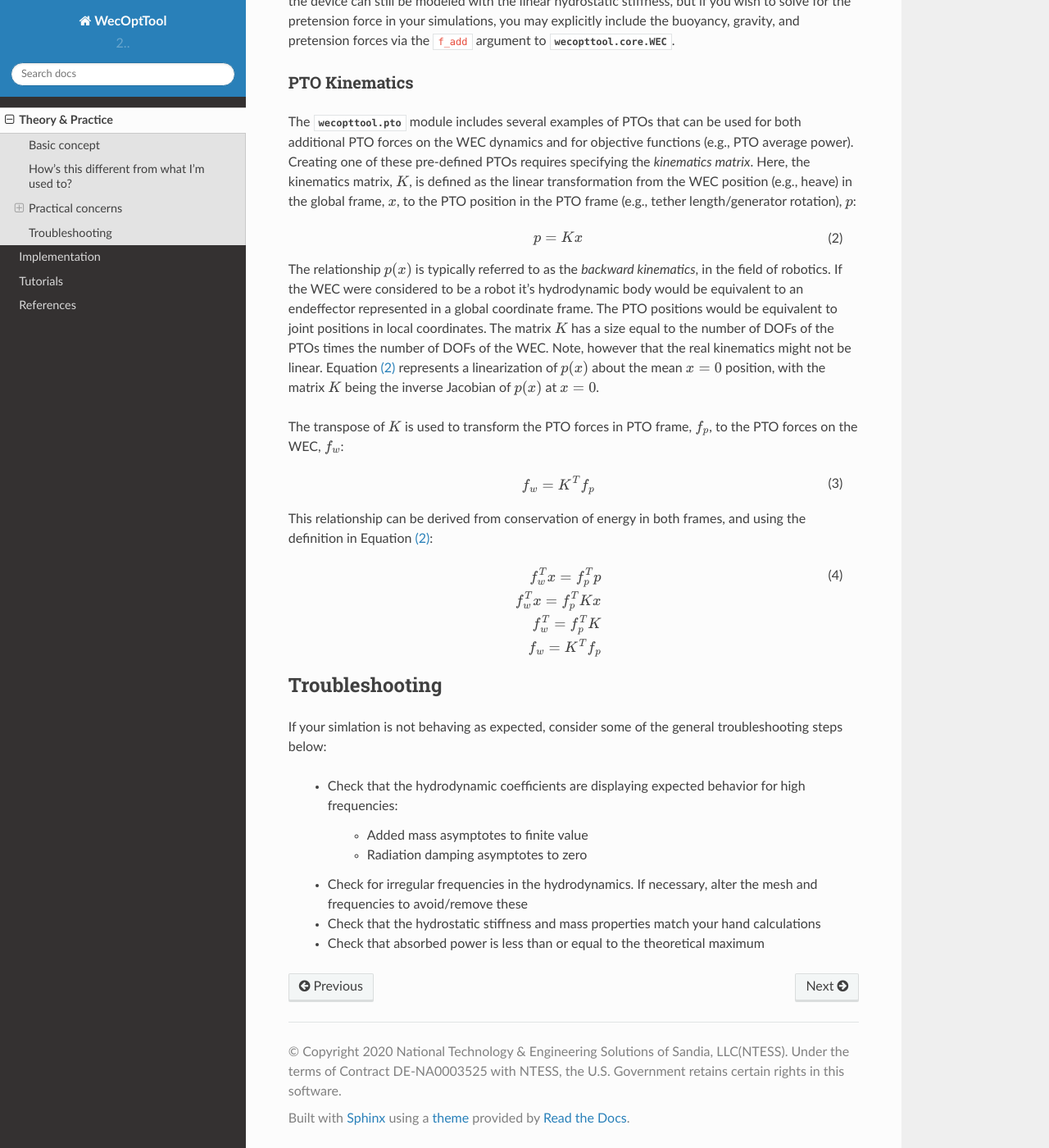
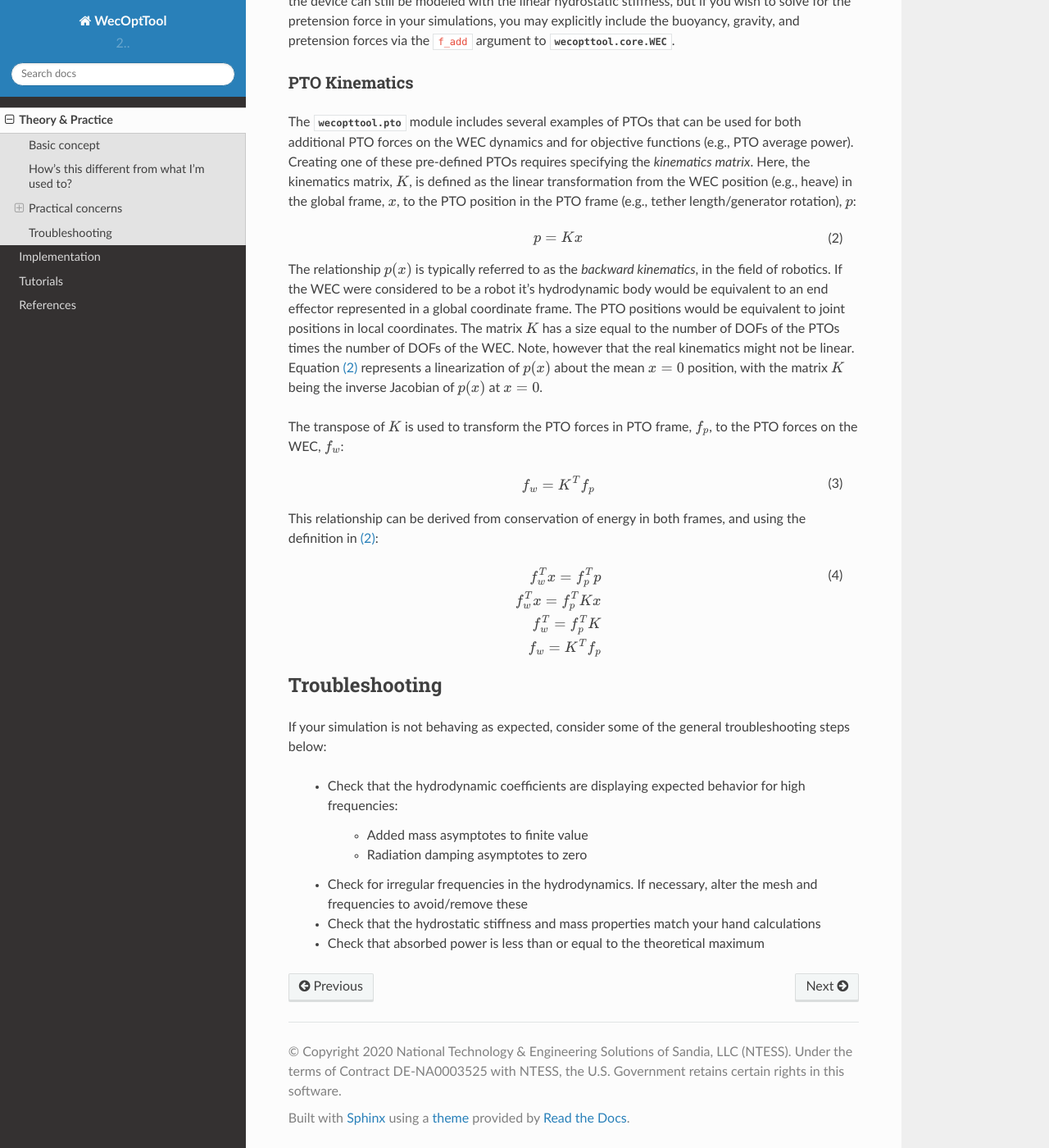
Before and after one commit to sandialabs/WecOptTool, a Sphinx documentation site: the page built from docs/source/theory.rst, in a window 1280 px wide and 1400 px high, scrolled down 4117 px. Shown: the whole window at 82% size. Built offline with Sphinx 7.4.7 and the Read the Docs theme 2.0.0, drawn with Linux system fonts in a browser that asks for light colours; pages that are not in the unit, such as notebooks, are missing from menus; cross-references to code outside the pages are shown as plain code; some of the changed text lies outside the part shown.

Commit message:
typographical errors

```diff
--- a/docs/source/conf.py
+++ b/docs/source/conf.py
@@ -20,7 +20,7 @@ sys.path.insert(0, code_root)
 project = 'WecOptTool'
 copyright = (
     '2020 National Technology & Engineering Solutions of Sandia, ' +
-    'LLC(NTESS). ' +
+    'LLC (NTESS). ' +
     'Under the terms of Contract DE-NA0003525 with NTESS, the U.S. ' +
     'Government retains certain rights in this software'
 )
--- a/docs/source/theory.rst
+++ b/docs/source/theory.rst
@@ -127,7 +127,7 @@ Here, the kinematics matrix, :math:`K`, is defined as the linear transformation
     p = K x
     :label: kinematics
 
-The relationship :math:`p(x)` is typically referred to as the *backward kinematics*, in the field of robotics. If the WEC were considered to be a robot it's hydrodynamic body would be equivalent to an endeffector represented in a global coordinate frame. The PTO positions would be equivalent to joint positions in local coordinates.
+The relationship :math:`p(x)` is typically referred to as the *backward kinematics*, in the field of robotics. If the WEC were considered to be a robot it's hydrodynamic body would be equivalent to an end effector represented in a global coordinate frame. The PTO positions would be equivalent to joint positions in local coordinates.
 The matrix :math:`K` has a size equal to the number of DOFs of the PTOs times the number of DOFs of the WEC.
 Note, however that the real kinematics might not be linear.
 Equation :eq:`kinematics` represents a linearization of :math:`p(x)` about the mean :math:`x=0` position, with the matrix :math:`K` being the inverse Jacobian of :math:`p(x)` at :math:`x=0`.
@@ -138,7 +138,7 @@ The transpose of :math:`K` is used to transform the PTO forces in PTO frame, :ma
     f_w = K^T f_p
     :label: k
 
-This relationship can be derived from conservation of energy in both frames, and using the definition in Equation :eq:`kinematics`:
+This relationship can be derived from conservation of energy in both frames, and using the definition in :eq:`kinematics`:
 
 .. math::
     f_w^T x = f_p^T p \\
@@ -149,7 +149,7 @@ This relationship can be derived from conservation of energy in both frames, and
 
 Troubleshooting
 ---------------
-If your simlation is not behaving as expected, consider some of the general troubleshooting steps below:
+If your simulation is not behaving as expected, consider some of the general troubleshooting steps below:
 
     * Check that the hydrodynamic coefficients are displaying expected behavior for high frequencies:
 
```
Also changed, not shown: other parts of docs/source/theory.rst (+2 -2 lines), docs/source/tutorials.rst (+3 -6 lines).
